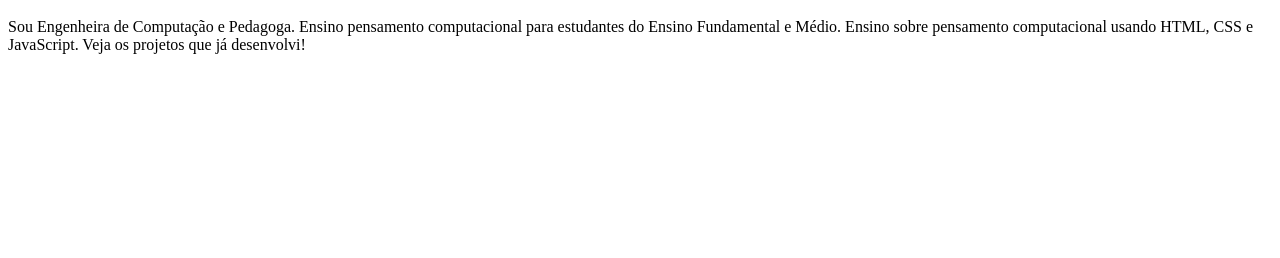
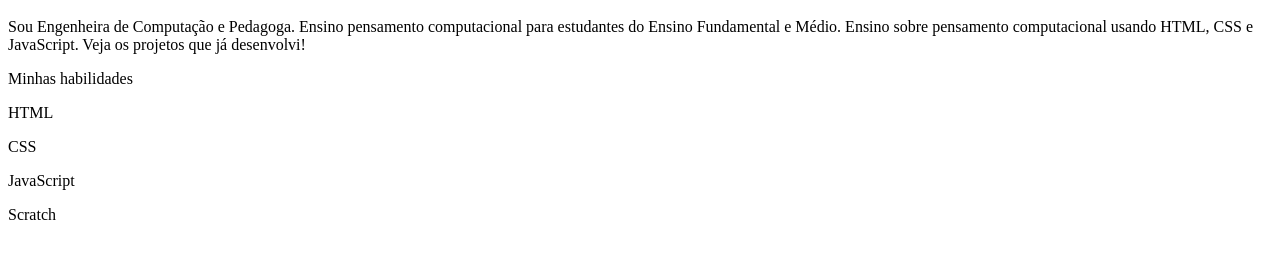
Before and after one commit to beapiires/portfolio, a plain HTML site: page index.html in a window 1280 px wide. Shown: the part 378-636 px from the top of the page. Drawn offline with Linux system fonts and the light colour scheme.

Commit message:
Update index.html

```diff
--- a/index.html
+++ b/index.html
@@ -18,6 +18,14 @@
     desenvolvi!
   </p>
 
+      <p>Minhas habilidades</p>
+  <div>
+    <p>HTML</p>
+    <p>CSS</p>
+    <p>JavaScript</p>
+    <p>Scratch</p>
+  </div>
+
 
 
 
```
